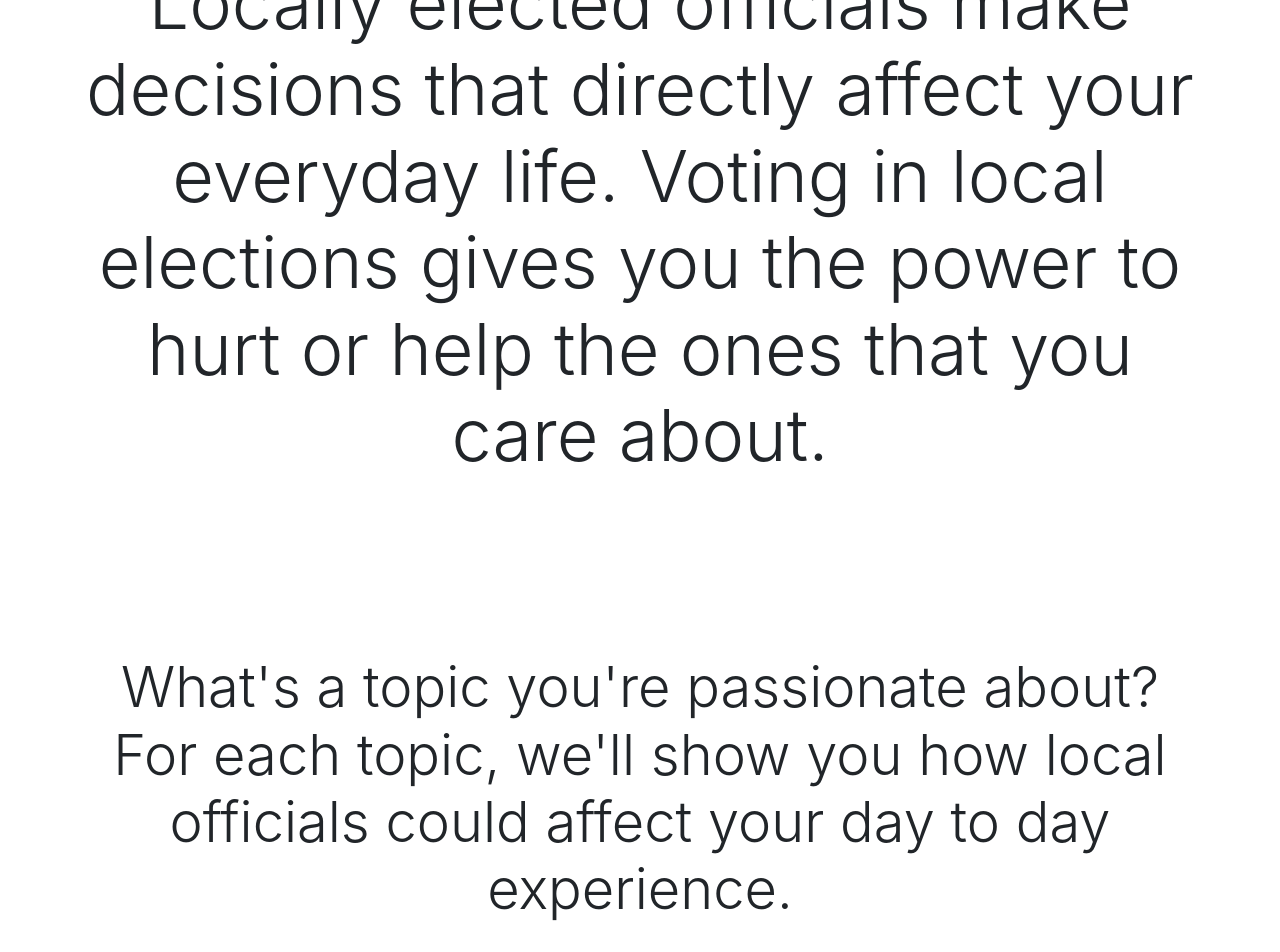
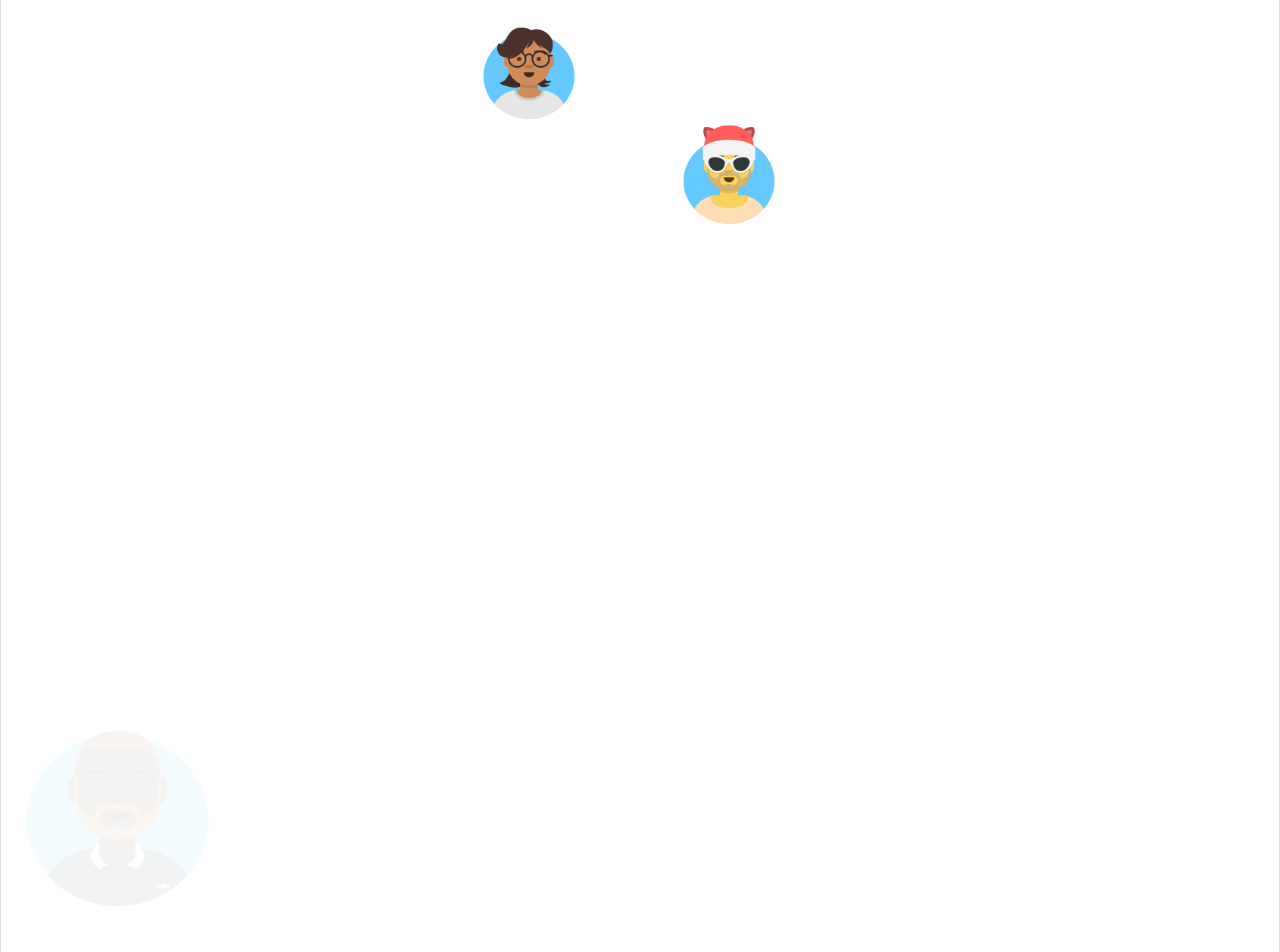
Before and after one commit to Veenakrishna2313/The-Informed-Voter-Project, a React (Create React App) app: page /Policing in a window 1280 px wide. Shown: the part 160-1112 px from the top of the page. Built offline with nearby package versions, Linux system fonts and the light colour scheme.

Commit message:
GSAP animation for 3 nodes working

```diff
--- a/src/App.css
+++ b/src/App.css
@@ -1,3 +1,6 @@
+* {
+  box-sizing: border-box;
+}
 .App {
   text-align: center;
 }
@@ -139,3 +142,35 @@ canvas {
   p {
     line-height: 1.5;
   }
+
+
+  #img1  {
+
+  height: 200px;
+  width: 200px;
+   margin: 10%
+
+  }
+
+
+ #img2  {
+
+
+  height: 200px;
+  width: 200px;
+   margin: 10%
+
+  }
+
+   #img3  {
+
+  height: 200px;
+  width: 200px;
+  margin-bottom: 10%
+  }
+ #img4  {
+
+  height: 200px;
+  width: 200px;
+  margin-bottom: 10%
+  }
--- a/src/App.js
+++ b/src/App.js
@@ -7,10 +7,9 @@ import Footer from "./Components/Layout/Footer";
 import Landing from "./Components/Layout/Landing";
 import Policing from "./Components/Scrollytelling/Policing";
 import Reactspring from "./Components/Layout/Reactspring";
+import Scrolltrigger from "./Components/Layout/ScrolltriggerGSAP";
 
 import Newanimation from "./Components/Layout/Newanimation";
-
-
 
 class App extends React.Component {
   constructor() {
@@ -33,7 +32,7 @@ class App extends React.Component {
   render() {
     return (
       <div className="App">
-        <Router>
+        {/*  <Router>
           <Navbar />
 
           <Route exact path="">
@@ -46,8 +45,8 @@ class App extends React.Component {
           </Route>
         </Router>
         <Reactspring />
-        <Footer />
-
+        <Footer />*/}
+        <Scrolltrigger/>
       </div>
     );
   }
--- a/src/Components/Layout/Navbar.js
+++ b/src/Components/Layout/Navbar.js
@@ -22,7 +22,7 @@ class Navbar extends Component {
         <ReactBootStrap.Navbar.Toggle aria-controls="responsive-navbar-nav" />
         <ReactBootStrap.Navbar.Collapse id="responsive-navbar-nav">
           <ReactBootStrap.Nav class="navbar-nav ml-auto">
-            <ReactBootStrap.Nav.Link spy={true} smooth={true} href="#Landing">
+            <ReactBootStrap.Nav.Link spy smooth href="#Landing">
               Home
             </ReactBootStrap.Nav.Link>
 
--- a/src/Components/Layout/Newanimation.js
+++ b/src/Components/Layout/Newanimation.js
@@ -27,14 +27,13 @@ const Newanimation = () => {
   return (
     <ScrollContainer>
       <ScrollPage page={0}>
-        <Animator animation={batch(Fade(), Sticky(), MoveOut(0, -100))}>
-          <img style={{ fontSize: ".5em" }} src={imag1} />
-          <h1>Hello from the other s</h1>
+        <Animator style={{ position:"sticky"}} animation={MoveOut(-2000, -100)}>
+          <img src={imag1} />
         </Animator>
       </ScrollPage>
       <ScrollPage page={1}>
         <Animator animation={ZoomInScrollOut}>
-          <img style={{ fontSize: "3em" }} src={imag2} />
+          <h1>Hello from the other s</h1>
         </Animator>
       </ScrollPage>
       <ScrollPage page={2}>
@@ -45,11 +44,11 @@ const Newanimation = () => {
       <ScrollPage page={3}>
         <div>
           <span style={{ fontSize: "3em" }}>
-            <Animator animation={MoveIn(-500, 0)}>
+            <Animator>
               <img style={{ fontSize: "3em" }} src={imag4} />
             </Animator>
-            <Animator animation={MoveIn(500, 0)}>Nice to meet you 🙋🏻‍♀️</Animator>
-            - I'm Seonghyeok -
+            <Animator animation={MoveIn(500, 0)}>Nice to meet you 🙋🏻‍♀️</Animator>-
+            I'm Seonghyeok -
             <Animator animation={MoveOut(500, 0)}>
               <img style={{ fontSize: "3em" }} src={imag6} />
             </Animator>
--- a/src/Components/Layout/Reactspring.js
+++ b/src/Components/Layout/Reactspring.js
@@ -1,7 +1,7 @@
 import { Spring } from "react-spring";
-import { useSpring, animated, animate } from "react-spring";
-import {Parallax} from "react-parallax"
-import { useState } from "react";
+import { useSpring, animated, config } from "react-spring";
+import { Parallax, ParallaxLayer } from "react-parallax";
+import { useState, useCallback } from "react";
 import img1 from "../Scrollytelling/assets/Avatars/1.png";
 import img2 from "../Scrollytelling/assets/Avatars/2.png";
 import img3 from "../Scrollytelling/assets/Avatars/3.png";
@@ -9,23 +9,28 @@ import img4 from "../Scrollytelling/assets/Avatars/4.png";
 import img5 from "../Scrollytelling/assets/Avatars/5.png";
 import img6 from "../Scrollytelling/assets/Avatars/6.png";
 
-
 import VisibilitySensor from "react-visibility-sensor";
 
 const Reactspring = () => {
+  const prop1 = useSpring({
+    from: { x: 0 },
+    to: { x: -500, transform: "scale(0.9)" },
+    config: { duration: 1000 }
+  });
 
-  const prop1 = useSpring({
-    from:{x:0},
-    to:{x:-1000}
+  const [{ scroll }, set] = useSpring(() => ({ scroll: 0 }));
 
 
-  });
-  const onScroll = () => {
-  animate({ x: 100, delay: 500 })
-  }
+
+  const onScrollFun = useCallback((e) => {
+    let scrollValue;
+    scrollValue = e.target.scrollTop / (window.innerHeight / 2);
+    console.log("Setting ScrollValue to " + scrollValue);
+    set({ scroll: scrollValue });
+  }, [])
+
   return (
-    <div>
-
+    <div onScroll={onScrollFun}>
       <animated.img style={{ ...prop1 }} src={img1} />
     </div>
   );
--- /dev/null
+++ b/src/Components/Layout/ScrolltriggerGSAP.js
@@ -0,0 +1,66 @@
+import React from 'react';
+import { gsap } from "gsap";
+import { useRef, useEffect } from "react";
+import { ScrollTrigger } from "gsap/ScrollTrigger";
+import { Card, CardImg } from "react-bootstrap";
+
+import img1 from "../Scrollytelling/assets/Avatars/1.png";
+import img2 from "../Scrollytelling/assets/Avatars/2.png";
+import img3 from "../Scrollytelling/assets/Avatars/3.png";
+import img4 from "../Scrollytelling/assets/Avatars/4.png";
+import img5 from "../Scrollytelling/assets/Avatars/5.png";
+import img6 from "../Scrollytelling/assets/Avatars/6.png";
+
+export default function ScrolltriggerGSAP() {
+
+
+  const ref = useRef(null);
+   gsap.registerPlugin(ScrollTrigger);
+
+  useEffect(() => {
+
+
+    gsap
+      .timeline()
+      .to("#img1", {
+        x: 300,
+        duration: 2,
+        scale: 0.5,
+        delay: 2,
+        ScrollTrigger: {
+          trigger: "img1",
+          marker: true,
+        },
+      })
+      .fromTo(
+        "#img2",
+        { x: 0, y: 0, duration: 3, opacity: 0 },
+        { x: 500, y: -350, duration: 3, opacity: 1 }
+      )
+      .to("#img2", { scale: 0.5, duration: 1 })
+      .fromTo(
+        "#img3",
+        { x: 0, y: 0, duration: 1, opacity: 0 },
+        { x: 250, y: -700, duration: 3, opacity: 1 }
+      )
+      .to("#img3", { scale: 0.5, duration: 1 });
+
+
+
+  }, []);
+
+
+
+
+  return (
+    <div className="mainContainer">
+      <Card>
+        <CardImg ref={ref} id="img1" src={img1} />
+        <CardImg ref={ref} id="img2" src={img2} />
+        <CardImg ref={ref} id="img3" src={img3} />
+      </Card>
+
+
+    </div>
+  );
+}
--- a/src/index.js
+++ b/src/index.js
@@ -12,6 +12,8 @@ ReactDOM.render(
   document.getElementById('root')
 );
 
+
+
 // If you want to start measuring performance in your app, pass a function
 // to log results (for example: reportWebVitals(console.log))
 // or send to an analytics endpoint. Learn more: https://bit.ly/CRA-vitals
```
